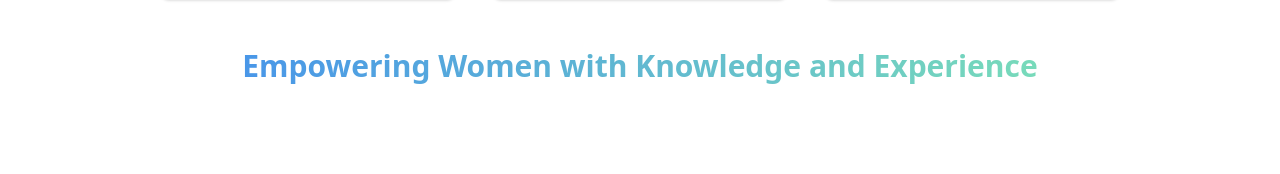
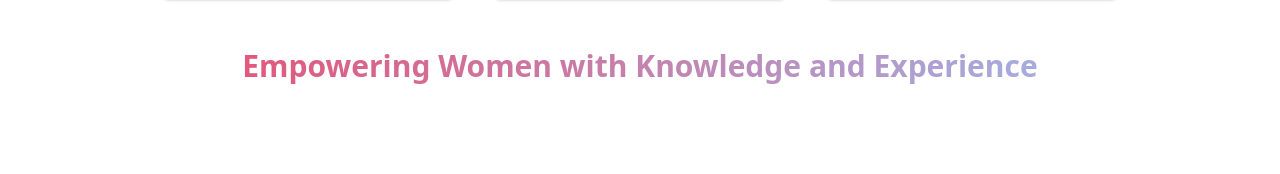
Before and after one commit to SanaPerween07/MenstruEase, a Next.js app: page / in a window 1280 px wide. Shown: the part 1053-1227 px from the top of the page. Built offline with nearby package versions, Linux system fonts and the light colour scheme.

Commit message:
changed color

```diff
--- a/components/Carousel.tsx
+++ b/components/Carousel.tsx
@@ -46,8 +46,8 @@ const Carousel = () => {
       <div
         className="items-center justify-center flex text-3xl font-bold md:pb-10 px-10
         bg-gradient-to-r
-        from-blue-500
-        to-green-300
+        from-rose-500
+        to-blue-300
         bg-clip-text
         text-transparent"
       >
```
